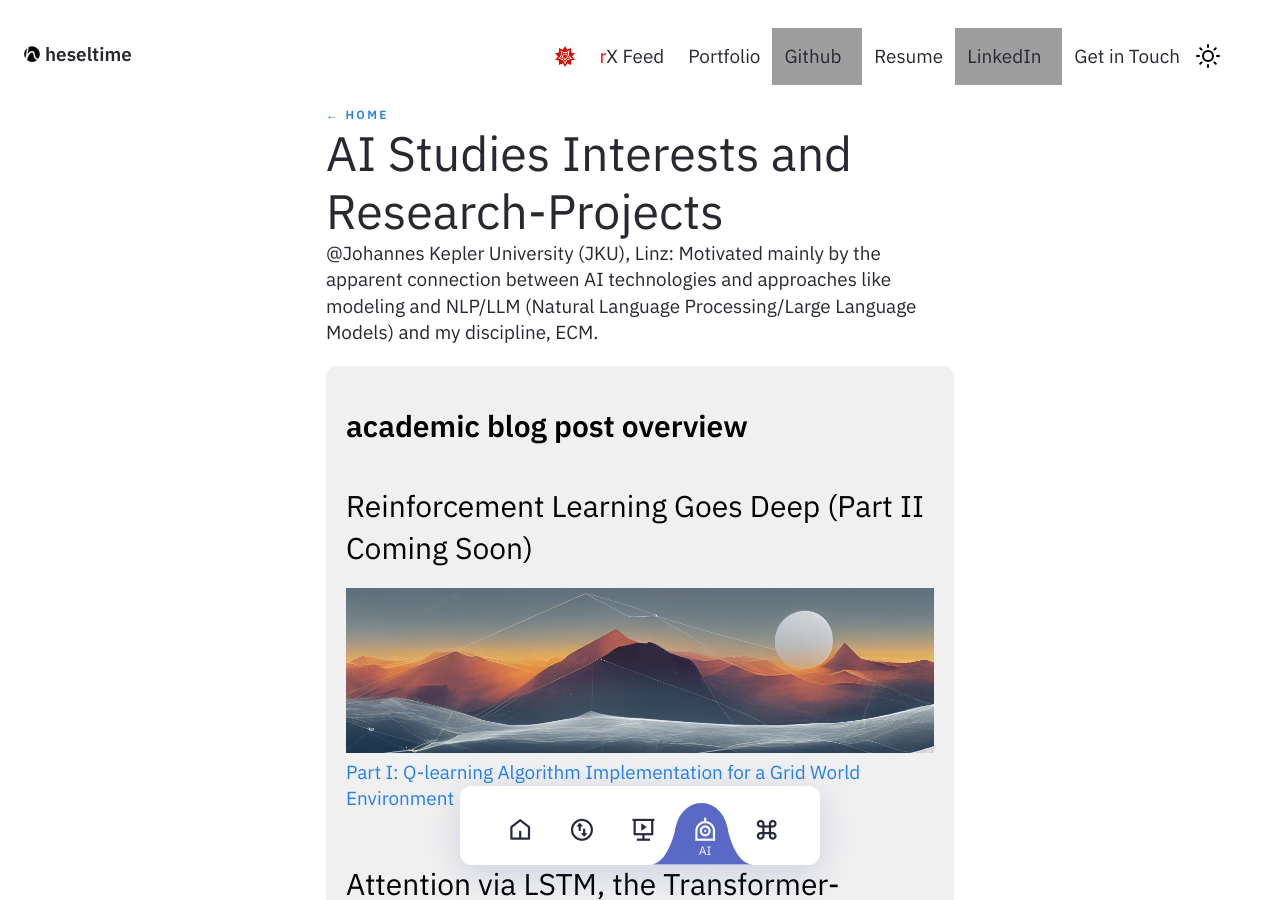
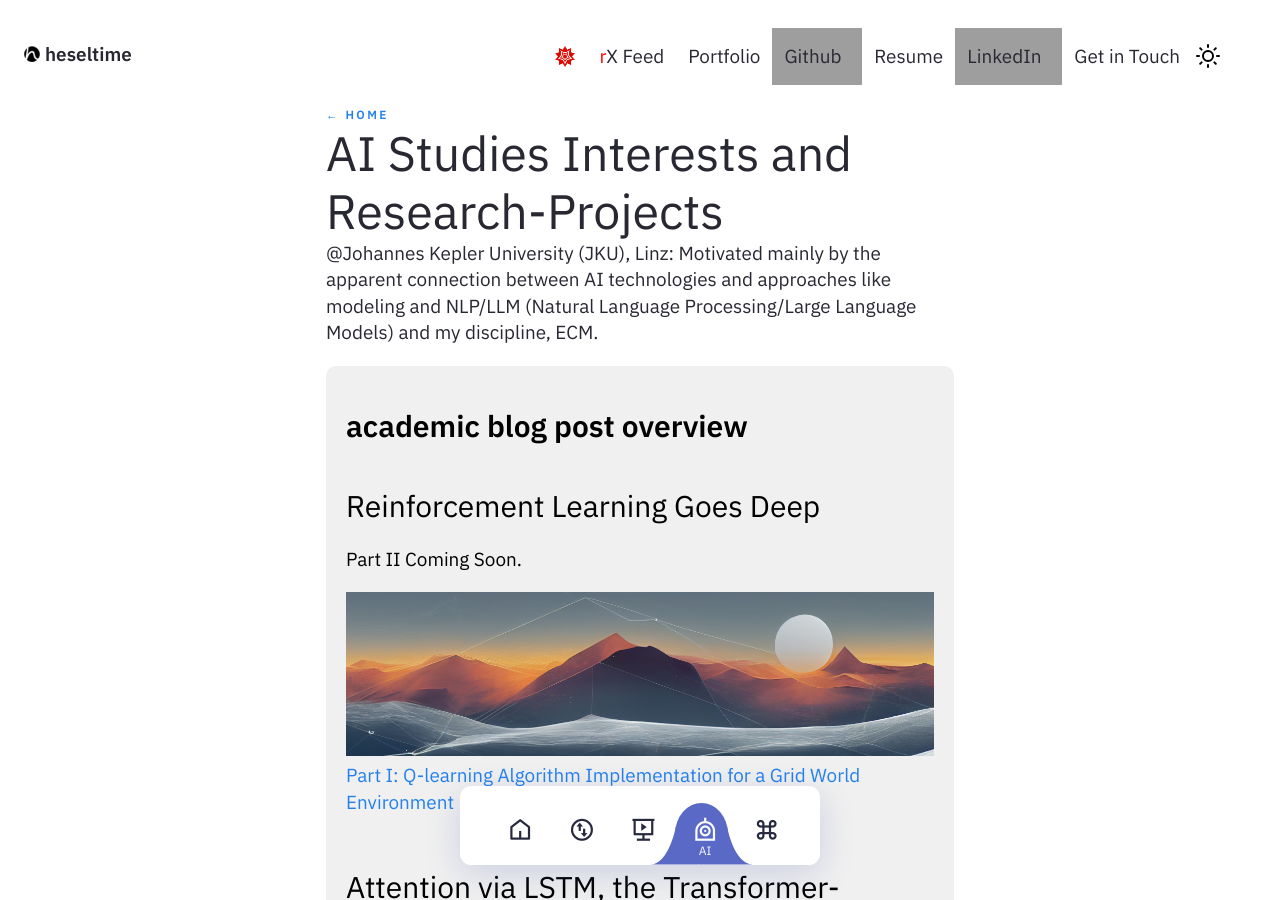
Before and after one commit to heseltime/heseltime.github.io, a Jekyll site: the page built from pages/rDai.md, in a window 1280 px wide and 900 px high, cut to the strip 0-900 px from the top of the window. Built offline with Jekyll 4.4.1, drawn with Linux system fonts in a browser that asks for light colours; grey boxes are pictures that could not be loaded.

Commit message:
Improve overview text lengths

```diff
--- a/pages/rDai.md
+++ b/pages/rDai.md
@@ -11,7 +11,8 @@ feedformat: none
     <h2>academic blog post overview</h2>
     <ul>
         <li>
-            <h3>Reinforcement Learning Goes Deep (Part II Coming Soon)</h3>
+            <h3>Reinforcement Learning Goes Deep</h3>
+            <p>Part II Coming Soon.</p>
             <img src="../assets/img/winterschoolbanner.png" alt="uBern Winter School Banner">
             <p><a href="#rl-1">Part I: Q-learning Algorithm Implementation for a Grid World Environment</a></p>
         </li>
```
